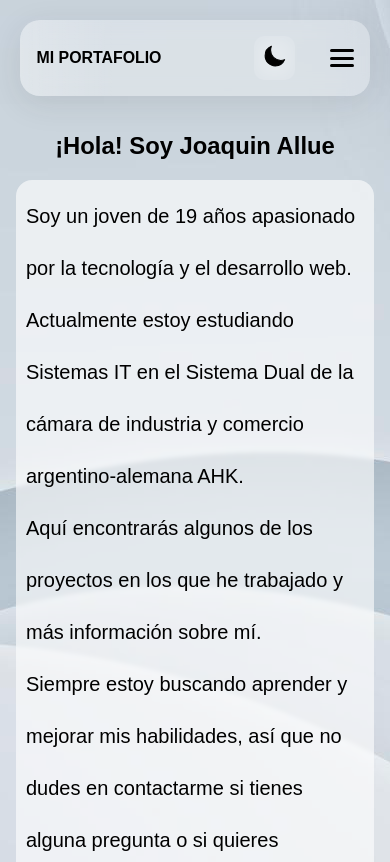
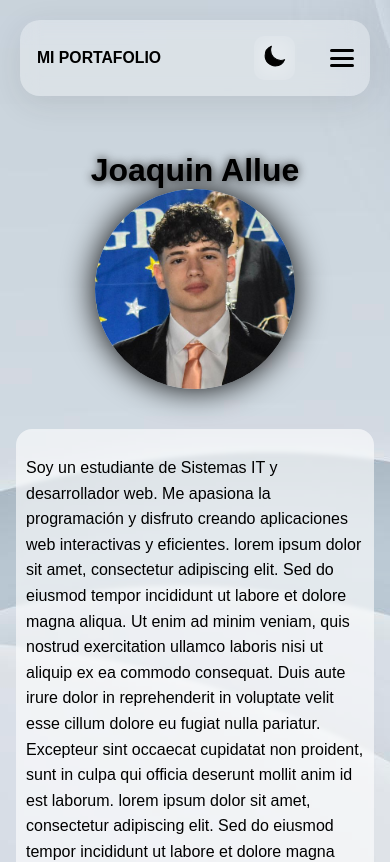
Before and after one commit to 1chbin/Portafolio, a React (Create React App) app: page / in a window 390 px wide. Shown: the top 862 px of the page. Built offline with nearby package versions, Linux system fonts and the light colour scheme.

Commit message:
Cree cambios en el modo oscuro y mejore la navBar, tambien comence con la pagina de Home

```diff
--- a/src/App.css
+++ b/src/App.css
@@ -11,17 +11,19 @@
 }
 
 @keyframes scrollbarPulse {
-  0% {
-    background-position: top;
-  }
-  100% {
-    background-position: bottom;
-  }
+  0% { background-position: top; }
+  100% { background-position: bottom; }
 }
 
 @keyframes bgWave {
-  0%   { background-position: -200% 0; }
+  0% { background-position: -200% 0; }
   100% { background-position: 200% 0; }
+}
+
+@keyframes movingShadow {
+  0% { text-shadow: 0px 0 10px var(--shadow-color); }
+  50% { text-shadow: 0px 0px 7px rgb(100, 100, 100); }
+  100% { text-shadow: 0px 0px 10px var(--shadow-color); }
 }
 
 :root {
@@ -34,11 +36,12 @@
   --bg-nav-button: backdrop-filter: blur(10px);
   --scrollable-color: #272727;
   --bg-scrollable: white;
+  --shadow-color: rgb(0, 0, 0);
 }
 
 /* Configuraciones del modo oscuro basicas */
 .App.dark {
-  --bg-main: url(/public/assets/Wallpaper1.jpg);
+  --bg-main: url(/public/assets/Wallpaper3.jpg);
   --bg-header: rgba(30, 30, 30, 0.7);
   --bg-header-wave: rgba(255, 255, 255, 0.2);
   --bg-container: rgba(40, 40, 40, 0.7);
@@ -47,6 +50,7 @@
   --bg-nav-button: rgb(24, 24, 24);
   --scrollable-color: #494949;
   --bg-scrollable: black;
+  --shadow-color: white;
 }
 
 body {
@@ -67,7 +71,9 @@
 /* Header y footer con efecto glass */
 
 .glass-header {
-  position: relative;
+  position: sticky;
+  top: 20px;
+  z-index: 1000;
   display: flex;
   align-items: center;
   justify-content: space-between;
@@ -197,12 +203,25 @@
 }
 
 .titulo-home {
-  font-size: 80px;
+  font-size: 6rem;
   font-weight: bold;
+  color: var(--shadow-color);
+  animation: movingShadow 3s infinite ease-in-out;
+}
+
+.foto-mia {
+  width: 300px;
+  height: 300px;
+  border-radius: 50%;
+  box-shadow: var(--shadow-color) 0px 0px 32px;
+}
+
+.home-container {
+  display: flex;
+  align-items: center;
+  justify-content: space-evenly;
   text-align: center;
-  margin-bottom: 60px;
-  animation: agrandarAchicar 3s ease-in-out infinite;
-  color: inherit;
+  margin: 20px auto;
 }
 
 .Text {
@@ -245,7 +264,7 @@
 /* Configuracion del scroll */
 
 .scrollable {
-  width: 90%;
+  width: 100%;
   height: 55vh;
   overflow: auto;
   scrollbar-width: thin;
@@ -391,7 +410,8 @@
     padding: 2rem 1rem;
     gap: 1.5rem;
     transition: left 0.3s ease-out;
-    z-index: 999;
+    z-index: 1001;
+    border-radius: 0 20px 20px 0;
   }
 
   nav.open {
@@ -404,19 +424,28 @@
     font-size: 1.2rem;
     border-radius: 12px;
     max-width: 90%;
-
   }
 
   .dark.nav-button {
     background-color: #494949;
   }
 
+  .home-container {
+    flex-direction: column;
+    align-items: center;
+  }
+
   .titulo-home {
-    font-size: 1.5rem;
+    font-size: 2rem;
     text-align: center;
     margin: 0 auto;
   }
 
+  .foto-mia {
+    width: 200px;
+    height: 200px;
+    margin-bottom: 20px;
+  }
 
   .celular {
     display: inline;
```
Also changed, not shown: public/assets/Wallpaper3.jpg (added), src/pages/Home.js.
